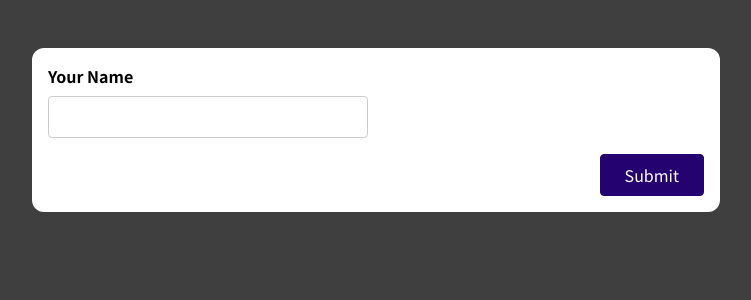
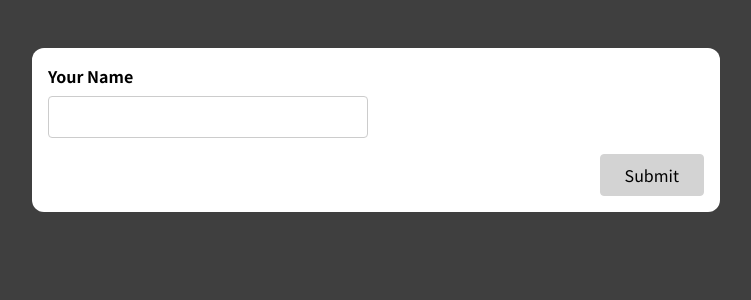
Before and after one commit to luisluft/react-forms-and-inputs, a React (Create React App) app: page / in a window 1280 px wide. Shown: the top 300 px of the page, without its empty margins (264-1015 px from the left). Built offline with nearby package versions, Linux system fonts and the light colour scheme.

Commit message:
add overall form validity check

```diff
--- a/src/components/SimpleInput.js
+++ b/src/components/SimpleInput.js
@@ -1,8 +1,14 @@
-import { useState, useEffect } from "react";
+import { useState } from "react";
 
 const SimpleInput = (props) => {
   const [enteredName, setEnteredName] = useState("");
   const [enteredNameTouched, setEnteredNameTouched] = useState(false);
+
+  const enteredNameIsValid = enteredName.trim() !== "";
+  const nameInputIsInvalid = !enteredNameIsValid && enteredNameTouched;
+
+  let formIsValid = false;
+  if (enteredNameIsValid) formIsValid = true;
 
   const nameInputChangeHandler = (event) => {
     setEnteredName(event.target.value);
@@ -17,9 +23,6 @@
     setEnteredName("");
     setEnteredNameTouched(false);
   };
-
-  const enteredNameIsValid = enteredName.trim() !== "";
-  const nameInputIsInvalid = !enteredNameIsValid && enteredNameTouched;
 
   const nameInputClasses = nameInputIsInvalid
     ? "form-control invalid"
@@ -45,7 +48,7 @@
         )}
       </div>
       <div className="form-actions">
-        <button>Submit</button>
+        <button disabled={!formIsValid}>Submit</button>
       </div>
     </form>
   );
--- a/src/index.css
+++ b/src/index.css
@@ -73,6 +73,15 @@
   cursor: pointer;
 }
 
+button:disabled,
+button:disabled:hover,
+button:disabled:active {
+  background-color: lightgrey;
+  color: black;
+  border-color: lightgrey;
+  cursor: not-allowed;
+}
+
 button:hover,
 button:active {
   background-color: #33059e;
```
Also changed, not shown: 2 other files (tests, documents, lock files or other folders).
